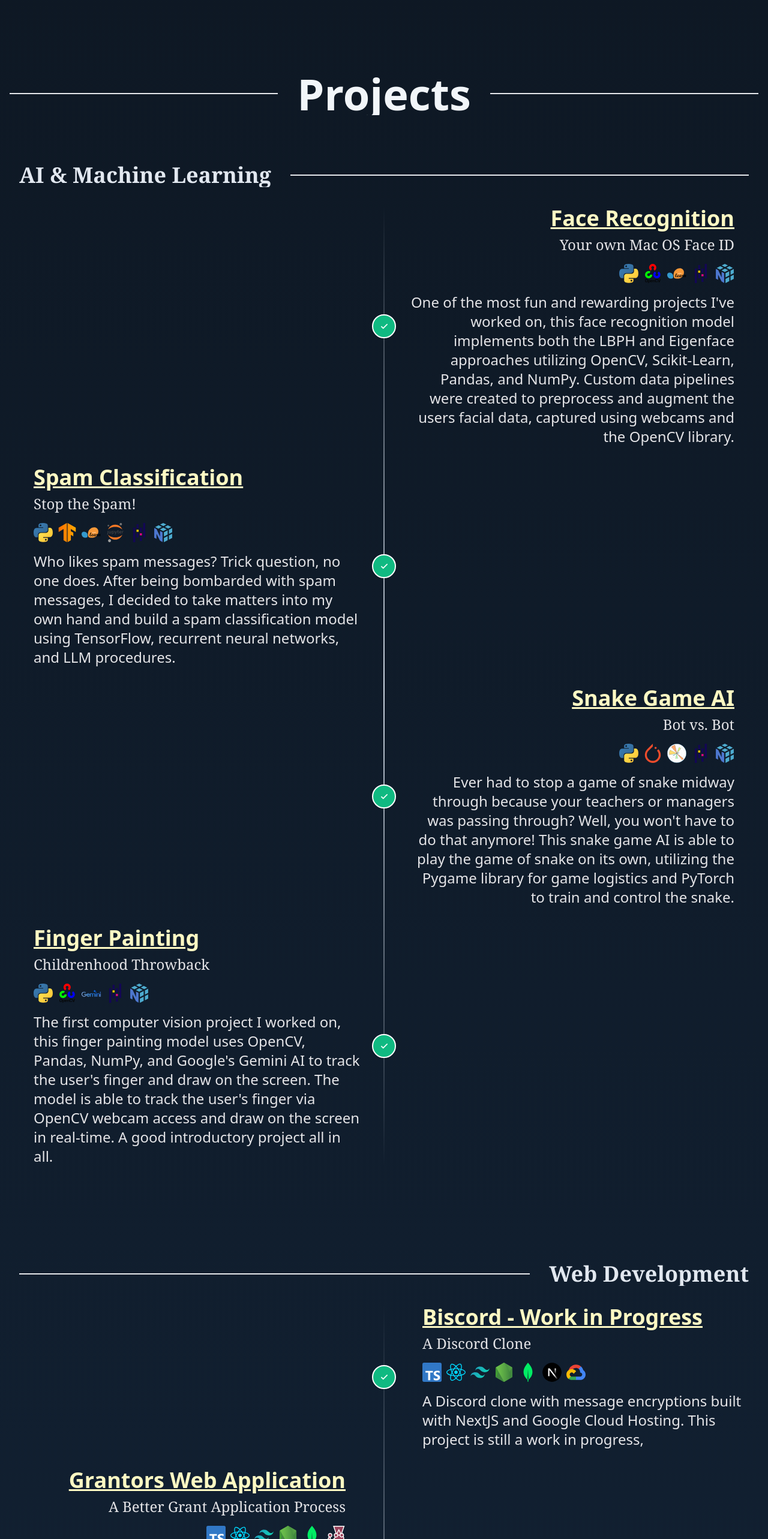
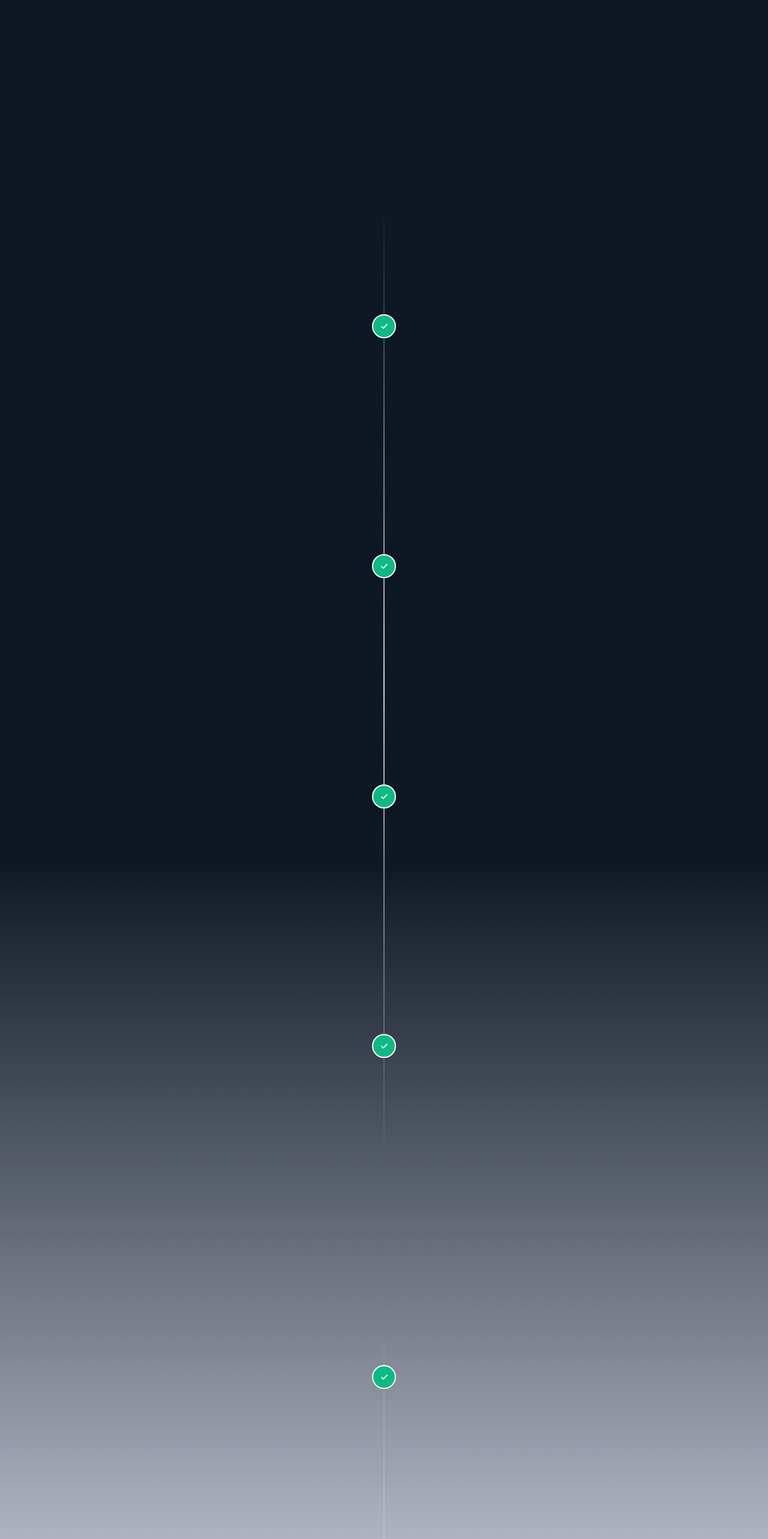
Before and after one commit to GlassesNoGlasses/GlassesNoGlasses.github.io, a Next.js app: page / in a window 1280 px wide. Shown: the part 840-3406 px from the top of the page at 60% size. Built offline with nearby package versions, Linux system fonts and the light colour scheme; what tailwindcss-animated would draw is missing.

Commit message:
added on scroll animations

```diff
--- a/app/components/project-display/Project.tsx
+++ b/app/components/project-display/Project.tsx
@@ -1,6 +1,7 @@
 
 import React from 'react'
 import { ProjectProps } from './ProjectProps'
+import 'aos/dist/aos.css'
 
 export const Project = ({
     title,
@@ -14,12 +15,15 @@ export const Project = ({
 }: ProjectProps) => {
 
   const iconDisplays = [...languages, ...frameworks];
-  const animateDisplay = leftAnimate ? 'animate-fade-left animate-duration-1000' : 'animate-fade-right animate-duration-1000';
   const textDisplay = leftAnimate ? 'text-left pl-6' : 'text-right pr-6';
   const iconDisplayStyle = leftAnimate ? 'pl-6 justify-start' : 'pr-6 justify-end';
+  const animateDisplay = leftAnimate ? 'fade-left' : 'fade-right';
 
   return (
-    <div className={`flex flex-col ${animateDisplay}`}>
+    <div className='flex flex-col'
+    data-aos={animateDisplay}
+    data-aos-duration="1000"
+    data-aos-easing="ease-in-sine">
       <a href={projectLink} target='_blank'>
         <h1 className={`${textDisplay} text-4xl font-bold font-sans text-yellow-100 underline hover:brightness-110`}>{title}</h1>
       </a>
--- a/app/page.tsx
+++ b/app/page.tsx
@@ -9,6 +9,8 @@ import { ItemsBar } from "./components/items-bar/ItemsBar";
 import { CampfireIcon, MeteorsIcon } from "./constants/icons";
 import { Item } from "./components/interfaces/Item";
 import { TimelineMilestone } from "./components/timeline/TimelineMilestone";
+import AOS from 'aos';
+import 'aos/dist/aos.css'
 
 export default function Home() {
 
@@ -19,6 +21,10 @@ export default function Home() {
   const [titleText, setTitleText] = React.useState<string>("Professional Screen Addict");
   const [meteors, setMeteors] = React.useState<Item>(MeteorsIcon);
   const [campfire, setCampfire] = React.useState<Item>(CampfireIcon);
+
+  React.useEffect(() => {
+    AOS.init();
+  }, [])
 
   return (
     <main className="flex min-h-screen w-screen flex-col overflow-y-auto">
@@ -55,13 +61,15 @@ export default function Home() {
       </div>
 
       {/* Projects */}
-      <div className="flex flex-col h-fit w-full bg-gradient-to-b from-[#0e1824] to-[#132438]">
+      <div className="flex flex-col h-fit w-full bg-gradient-to-b from-[#0e1824] from-35% via-indigo-600/10 via-70% to-[#132438]">
         <div className="flex flex-col h-fit w-full mt-40 gap-20">
           <h1 id="projects-title"
+          data-aos="fade-up"
+          data-aos-duration="1500"
+          data-aos-easing="linear"
           className="flex flex-row px-4 text-7xl text-center font-bold font-sans text-slate-100 overflow-hidden
           before:mr-8 before:flex-1 before:border-b-2 before:border-solid before:m-auto
-          after:ml-8 after:flex-1 after:border-b-2 after:border-solid after:m-auto
-          animate-fade-up animate-once animate-duration-[2500ms] animate-delay-0 animate-ease-out">Projects
+          after:ml-8 after:flex-1 after:border-b-2 after:border-solid after:m-auto">Projects
           </h1>
 
           <div id="projects"
@@ -69,8 +77,10 @@ export default function Home() {
             <div id="machine-learning"
             className="flex flex-col h-fit w-full align-middle gap-8">
               <h2 className="flex text-center text-4xl font-bold font-serif text-slate-200 overflow-hidden
-              after:ml-8 after:flex-1 after:border-b-2 after:border-solid after:m-auto
-              animate-fade-left animate-once animate-duration-1000">
+              after:ml-8 after:flex-1 after:border-b-2 after:border-solid after:m-auto"
+              data-aos="fade-left"
+              data-aoes-duation="1700"
+              data-aos-easing="ease-in-sine">
               AI & Machine Learning
               </h2>
               {/* Timeline */}
@@ -100,8 +110,10 @@ export default function Home() {
             <div id="web-development"
             className="flex flex-col h-fit w-full align-middle gap-8">
               <h2 className="flex text-center text-4xl font-bold font-serif text-slate-200 overflow-hidden
-              before:mr-8 before:flex-1 before:border-b-2 before:border-solid before:m-auto
-              animate-fade-right animate-once animate-duration-1000">
+              before:mr-8 before:flex-1 before:border-b-2 before:border-solid before:m-auto"
+              data-aos="fade-right"
+              data-aoes-duation="1700"
+              data-aos-easing="ease-in-sine">
               Web Development
               </h2>
               {/* Timeline */}
--- a/package.json
+++ b/package.json
@@ -9,6 +9,7 @@
     "lint": "next lint"
   },
   "dependencies": {
+    "aos": "^3.0.0-beta.6",
     "clsx": "^2.1.1",
     "next": "14.2.4",
     "react": "^18",
@@ -16,6 +17,7 @@
     "tailwindcss-animated": "^1.1.1"
   },
   "devDependencies": {
+    "@types/aos": "^3.0.7",
     "@types/node": "^20",
     "@types/react": "^18",
     "@types/react-dom": "^18",
```
Also changed, not shown: 1 other file (tests, documents, lock files or other folders).
